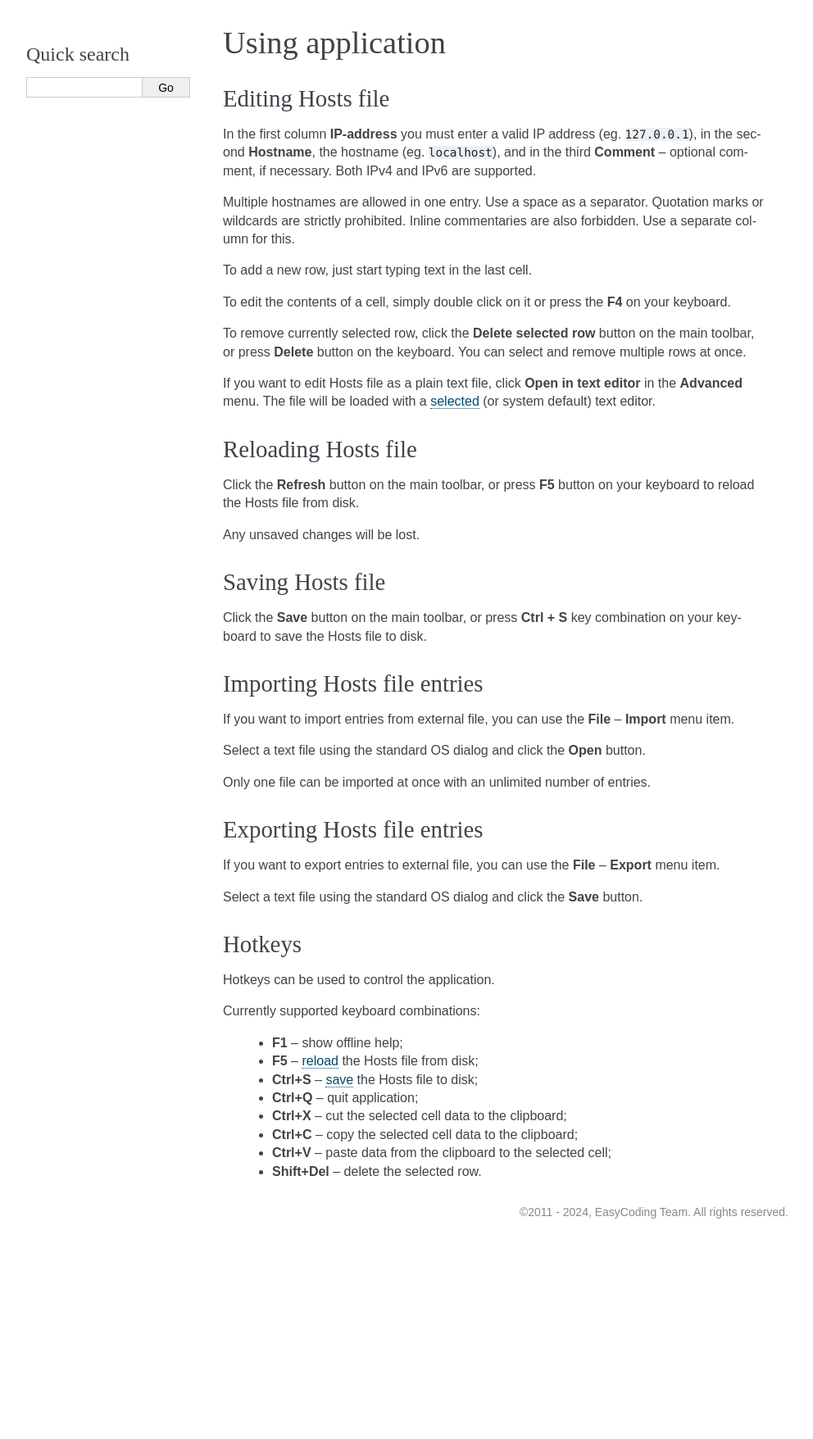
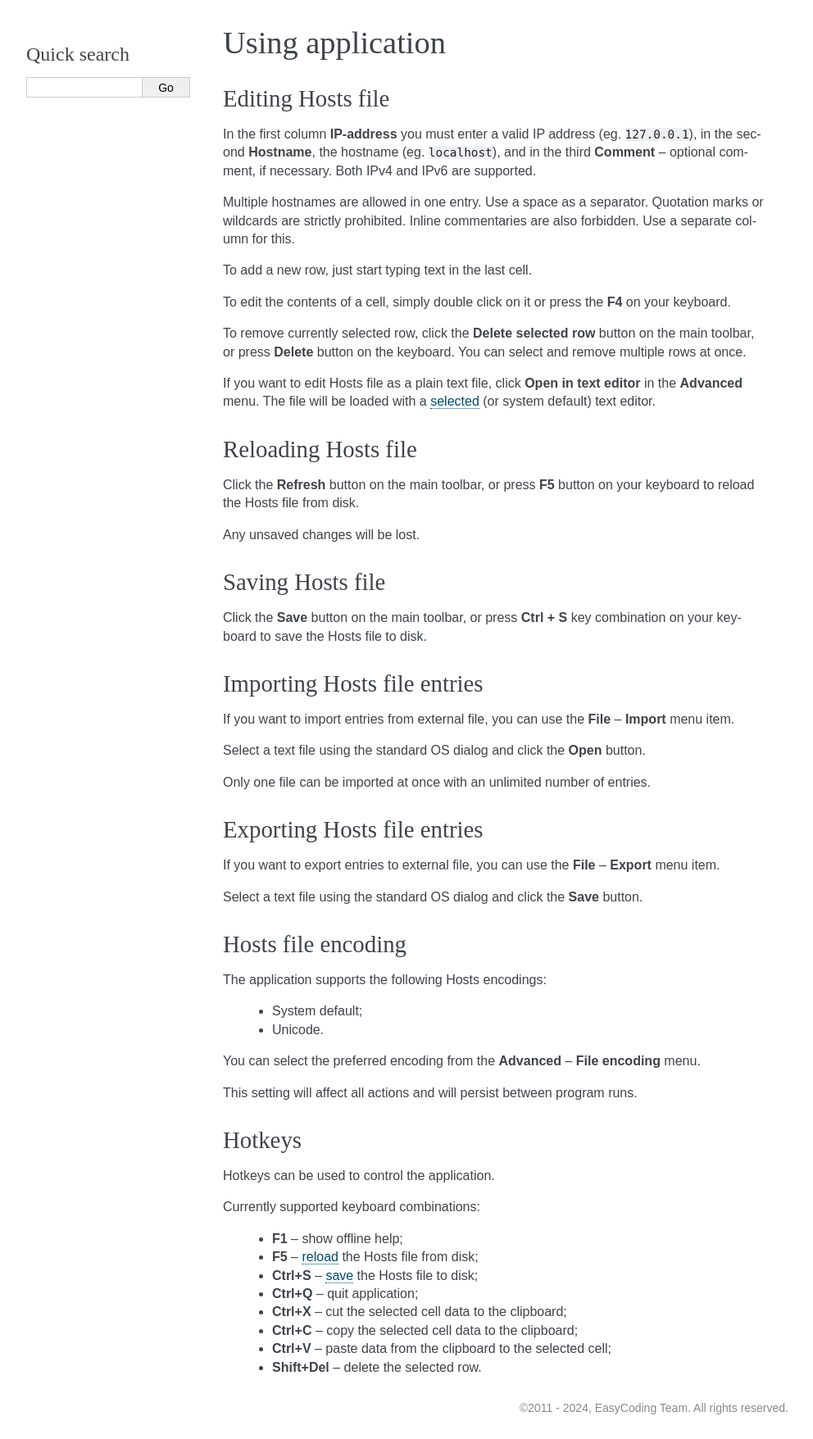
Before and after one commit to xvitaly/mhed, a Sphinx documentation site: the page built from docs/source/using-application.rst, in a window 1280 px wide. Shown: the whole page at 82% size, without its empty margins (148-1140 px from the left). Built offline with Sphinx 7.4.7, drawn with Linux system fonts in a browser that asks for light colours; before the commit the page ends 1517 px from its top, so only the background shows below that.

Commit message:
Added information about changing encoding to the "Using application" documentation page.

```diff
--- a/docs/source/using-application.rst
+++ b/docs/source/using-application.rst
@@ -67,6 +67,21 @@ If you want to export entries to external file, you can use the **File** -- **Ex
 
 Select a text file using the standard OS dialog and click the **Save** button.
 
+.. index:: hosts editor, hosts file encoding
+.. _usage-encoding:
+
+Hosts file encoding
+=====================================
+
+The application supports the following Hosts encodings:
+
+  * System default;
+  * Unicode.
+
+You can select the preferred encoding from the **Advanced** -- **File encoding** menu.
+
+This setting will affect all actions and will persist between program runs.
+
 .. index:: keys, hotkeys, keyboard
 .. _usage-hotkeys:
 
```
Also changed, not shown: 1 other file.
